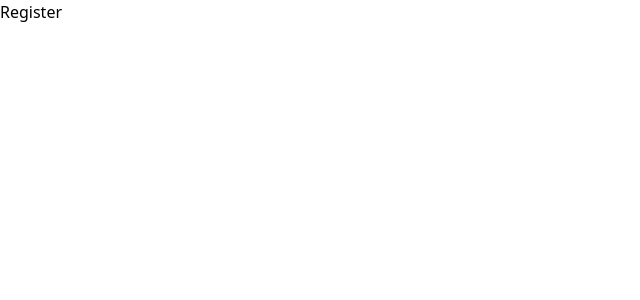
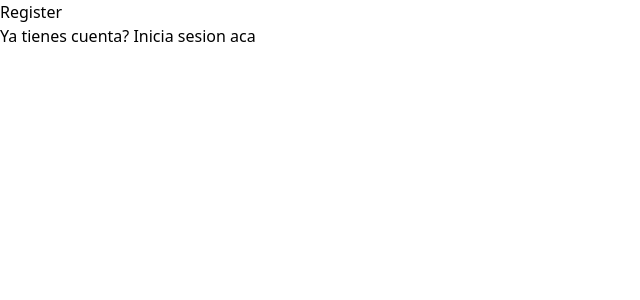
Before and after one commit to martingom4/Practice-Js, a React (Vite) app in the folder dev-tree/Frontend/: page /auth/Register in a window 1280 px wide. Shown: the top 300 px of the page, without its empty margins (0-640 px from the left). Built offline with nearby package versions, Linux system fonts and the light colour scheme.

Commit message:
Creacion de anotaciones

```diff
--- a/dev-tree/Frontend/src/views/RegisterView.tsx
+++ b/dev-tree/Frontend/src/views/RegisterView.tsx
@@ -7,8 +7,10 @@ export default function RegisterView() {
 
             </div>
             <nav>
-
-            </nav>
+            <Link to='/auth/login'>
+                Ya tienes cuenta? Inicia sesion aca
+            </Link>
+        </nav>
         </>
     );
 };
```
Also changed, not shown: 1 other file (tests, documents, lock files or other folders).
